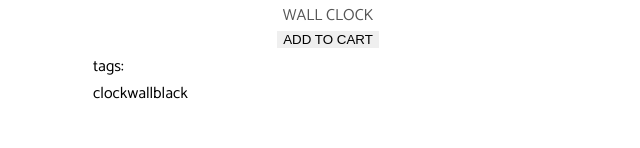
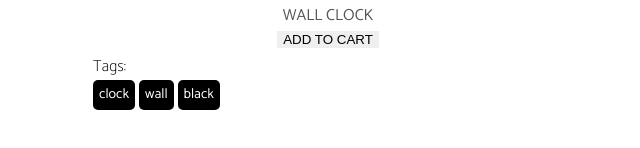
Before and after one commit to mohammad-issa/missa, a React (Create React App) app: page /products/1/ in a window 1280 px wide. Shown: the part 366-514 px from the top of the page, without its empty margins (312-952 px from the left). Built offline with nearby package versions, Linux system fonts and the light colour scheme.

Commit message:
refactor

```diff
--- a/package.json
+++ b/package.json
@@ -5,6 +5,7 @@
   "dependencies": {
     "react": "^16.8.6",
     "react-dom": "^16.8.6",
+    "react-helmet": "^5.2.1",
     "react-router-dom": "^5.0.0",
     "react-scripts": "0.9.x"
   },
--- a/src/App.js
+++ b/src/App.js
@@ -8,11 +8,6 @@ import { Info } from './pages/info/info'
 import { NotFound } from './pages/404/404'
 
 class App extends Component {
-  componentWillMount() {
-    window['dataLayer'].push({
-      specialPrice: '',
-    });
-  }
   render() {
     return (
       <Router>
--- a/src/assets/itemsData.js
+++ b/src/assets/itemsData.js
@@ -18,7 +18,7 @@ export const itemsData = [
         description: 'Lorem Ipsum is simply dummy text of the printing and typesetting industry. Lorem Ipsum has been the industrys standard dummy text ever since the 1500s, when an unknown printer took a galley of type and scrambled it to make a type specimen book. It has survived not only five centuries, but also the leap into electronic typesetting, remaining essentially unchanged. It was popularised in the 1960s with the release of Letraset sheets containing Lorem Ipsum passages, and more recently with desktop publishing software like Aldus PageMaker including versions of Lorem Ipsum.',
         discount: 25,
         thumbnail: 'https://depot.mikado-themes.com/wp-content/uploads/2017/01/h1-product-7-600x728.jpg',
-        tags: ['flower', 'vase']
+        tags: ['flower', 'vase', 'glass']
     }, {
         id: 4,
         name: 'Basket With Handles',
--- a/src/components/ProductCard/ProductCard.css
+++ b/src/components/ProductCard/ProductCard.css
@@ -59,3 +59,24 @@
     cursor: pointer;
     background-size: cover;
 }
+
+.tags-list {
+    list-style: none;
+    padding: 0;
+    margin: 0 -2px;
+}
+
+.tags-list li {
+    background: black;
+    border-radius: 5px;
+    color: #fff;
+    display: inline-block;
+    font-size: 14px;
+    line-height: 1.6;
+    margin: 0 2px;
+    padding: 4px 6px;
+}
+
+.tagle-title {
+    font-weight: 100;
+}
--- a/src/components/ProductCard/ProductCard.js
+++ b/src/components/ProductCard/ProductCard.js
@@ -13,22 +13,19 @@ export class ProductCard extends Component {
   }
 
   addToCart() {
-    console.log('added to cart');
-    // window['dataLayer'].push({
-    //   event: 'areaClick',
-    //   'event category': 'Template Area Interaction',
-    //   'event action': 'Click',
-    //   'event label': `${this.props.item.name} added to cart`
-    // });
+    window['dataLayer'].push({
+      event: 'itemEvents',
+      'event label': `${this.props.item.name} added to cart`
+    });
   }
 
   shareWithFacebook() {
-    alert(`${this.props.item.name} has shared to facebook.`)
+    alert(`${this.props.item.name} has shared to facebook.`);
   }
 
   renderTags() {
     return this.props.item.tags.map((tag, index) => {
-      return <span key={index}>{tag}</span>
+      return <li key={index}>{tag}</li>
     })
   }
 
@@ -52,7 +49,12 @@ export class ProductCard extends Component {
         </div>
         {this.props.item.discount && <div className='product-label'>{`-${this.props.item.discount}%`}</div>}
         <div onClick={this.shareWithFacebook} className='product-facebook' style={icon}></div>
-        {this.props.standalone && <div className='tags-list'>tags: <div>{this.renderTags()}</div></div>}
+        {this.props.standalone &&
+          <div className='tags-wapper'>
+            <span className='tagle-title'>Tags:</span>
+            <ul className='tags-list'>{this.renderTags()}</ul>
+          </div>
+        }
       </div>
     );
   }
--- a/src/index.js
+++ b/src/index.js
@@ -1,6 +1,7 @@
 import React from 'react';
 import ReactDOM from 'react-dom';
 import App from './App';
+
 import './index.css';
 
 ReactDOM.render(
--- a/src/pages/home/home.js
+++ b/src/pages/home/home.js
@@ -1,4 +1,7 @@
 import React, { Component } from 'react';
+import { Helmet } from "react-helmet";
+import { Link } from "react-router-dom";
+
 import './home.css';
 
 import maintenanceImage from '../../assets/images/maintenance_page_2.png';
@@ -11,10 +14,14 @@ export class Home extends Component {
 
     return (
       <div className='home-container'>
+        <Helmet>
+          <title>Tracking Demo</title>
+        </Helmet>
         <div className='home-banner'>
           <div className='banner-image' style={banner}></div>
           <p className='banner-text'>sorry! we are under construction</p>
         </div>
+        <Link to={'/products/'}><span>Products Page</span></Link>
       </div>
     );
   }
--- a/src/pages/item/item.js
+++ b/src/pages/item/item.js
@@ -1,6 +1,7 @@
 import React, { Component } from 'react';
+import { Helmet } from "react-helmet";
+import { itemsData } from '../../assets/itemsData';
 import { ProductCard } from '../../components/ProductCard/ProductCard';
-import { itemsData } from '../../assets/itemsData';
 import { Link } from "react-router-dom";
 
 import './item.css';
@@ -18,18 +19,23 @@ export class Item extends Component {
     const itemInfo = itemsData.find(item => item.id === this.state.itemId);
     this.setState({
       itemInfo: itemInfo,
-    }, () => {
-      // window['dataLayer'].push({
-      //   event: 'analyticsPV',
-      //   specialPrice: this.state.itemInfo.discount ? `${this.state.itemInfo.discount}%` : '',
-      //   tags: this.state.itemInfo.tags ? this.state.itemInfo.tags.join() : '',
-      // });
+    });
+  }
+
+  componentDidMount() {
+    window.dataLayer.push({
+      event: 'itemView',
+      specialPrice: this.state.itemInfo.discount ? 'true' : 'false',
+      tags: this.state.itemInfo.tags.join(),
     });
   }
 
   render() {
     return (
       <div className='item-warpper'>
+      <Helmet>
+        <title>{this.state.itemInfo.name}</title>
+      </Helmet>
         <Link to={`/products/`}><span className='back-icon'>Back</span></Link>
         <ProductCard item={this.state.itemInfo} standalone={true}/>
       </div>
--- a/src/pages/products/products.css
+++ b/src/pages/products/products.css
@@ -1,6 +1,18 @@
 .products-warpper {
     width: 1140px;
     margin: 0 auto;
+}
+
+.products-header {
+    align-items: center;
+    display: flex;
+    justify-content: space-between;
+}
+
+.products-header img {
+    cursor: pointer;
+    margin-top: 14px;
+    width: 28px;
 }
 
 .products-headline {
--- a/src/pages/products/products.js
+++ b/src/pages/products/products.js
@@ -1,4 +1,6 @@
 import React, { Component } from 'react';
+import { Helmet } from "react-helmet";
+
 import { ProductCard } from '../../components/ProductCard/ProductCard';
 import { itemsData } from '../../assets/itemsData';
 
@@ -24,7 +26,13 @@ export class Products extends Component {
   render() {
     return (
       <div className='products-warpper'>
-        <h1 className='products-headline'>Products</h1>
+        <Helmet>
+          <title>Products</title>
+        </Helmet>
+        <div className='products-header'>
+          <h1 className='products-headline'>Products</h1>
+          <span><img alt='search' className='search-icon' src='http://simpleicon.com/wp-content/uploads/active-search.png' /></span>
+        </div>
         <hr/>
         <div className='products-list'>
           {this.renderCards()}
```
Also changed, not shown: 1 other file (tests, documents, lock files or other folders).
